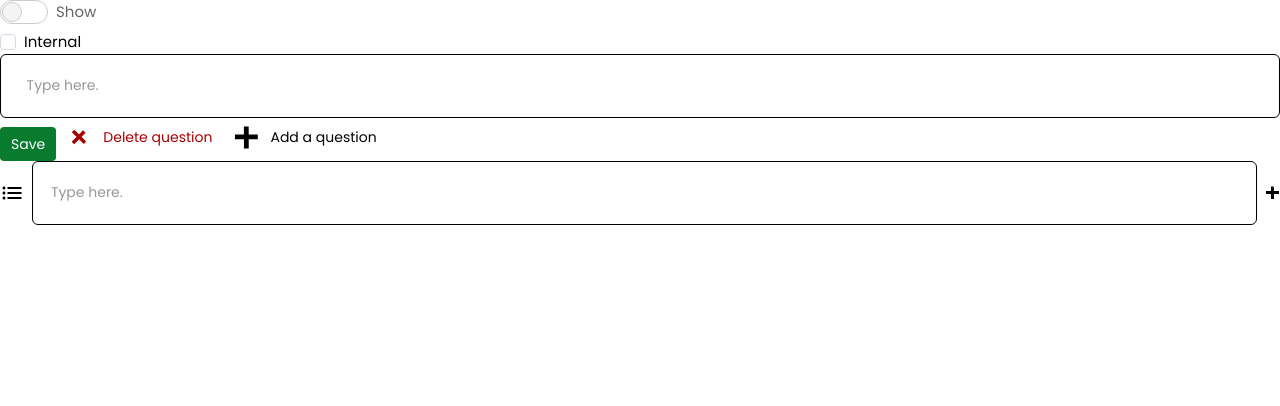
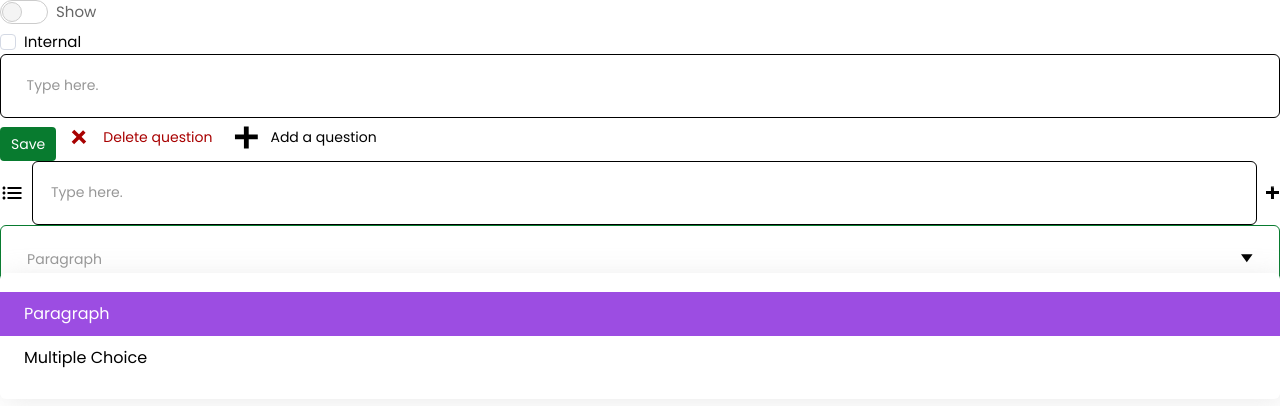
Before and after one commit to devchux/cc-task-1, a React (Vite) app: page / in a window 1280 px wide. Shown: the top 406 px of the page. Built offline with nearby package versions, Linux system fonts and the light colour scheme.

Commit message:
implement dropdown

```diff
--- a/src/App.tsx
+++ b/src/App.tsx
@@ -1,8 +1,9 @@
-import Button from "./components/buttons/button"
-import Switch from "./components/buttons/switch"
-import Checkbox from "./components/inputs/checkbox"
-import Choice from "./components/inputs/choice"
-import Input from "./components/inputs/input"
+import Button from "./components/buttons/button";
+import Switch from "./components/buttons/switch";
+import Checkbox from "./components/inputs/checkbox";
+import Choice from "./components/inputs/choice";
+import Dropdown from "./components/inputs/dropdown";
+import Input from "./components/inputs/input";
 
 function App() {
   return (
@@ -14,8 +15,15 @@ function App() {
       <Button variant="danger">Delete question</Button>
       <Button variant="text">Add a question</Button>
       <Choice placeholder="Type here." />
+      <Dropdown
+        value={{ title: "Paragraph", value: "Paragraph" }}
+        options={[
+          { title: "Paragraph", value: "Paragraph" },
+          { title: "Multiple Choice", value: "MultipleChoice" },
+        ]}
+      />
     </>
-  )
+  );
 }
 
-export default App
+export default App;
--- /dev/null
+++ b/src/components/inputs/dropdown.tsx
@@ -0,0 +1,78 @@
+import { FC, MutableRefObject, useEffect, useRef, useState } from "react";
+import { cn } from "../../util/lib";
+
+interface DropdownValue {
+  title: string;
+  value: string;
+}
+
+interface DropdownProps {
+  value: DropdownValue;
+  options: DropdownValue[];
+  onSelect?: (value: DropdownValue) => void;
+}
+
+const Dropdown: FC<DropdownProps> = ({ value, options, onSelect }) => {
+  const [isOpen, setIsOpen] = useState<boolean>(true);
+  const ref: MutableRefObject<null | HTMLDivElement> = useRef(null)
+
+
+  // eslint-disable-next-line @typescript-eslint/no-explicit-any
+  const handleClickOutside = (event: any) => {
+    if (ref.current && !ref.current.contains(event.target)) {
+        setIsOpen(false);
+    }
+  };
+
+  useEffect(() => {
+    document.addEventListener('click', handleClickOutside, true);
+    return () => {
+      document.removeEventListener('click', handleClickOutside, true);
+    };
+  }, []);
+
+  return (
+    <div ref={ref} className="relative">
+      <div
+        className={cn(
+          "flex items-center justify-between py-[1.44rem] px-[1.63rem] rounded-md border border-black cursor-pointer",
+          { "border-salem": isOpen }
+        )}
+        onClick={() => setIsOpen(!isOpen)}
+      >
+        <p className="text-dusty-gray text-sm">{value?.title}</p>
+        <svg
+          width="12"
+          height="9"
+          viewBox="0 0 12 9"
+          fill="none"
+          xmlns="http://www.w3.org/2000/svg"
+        >
+          <path
+            d="M0 0.172119L5.79652 0.160089L11.593 0.148059L5.80507 8.32024L0 0.172119Z"
+            fill="black"
+          />
+        </svg>
+      </div>
+      <div className={cn("bg-white rounded-md shadow-[3px_3px_27px_0px_rgba(190,190,190,0.30)] py-[1.19rem] absolute top-12 w-full left-0 invisible opacity-0 transition-opacity duration-300", { "visible opacity-100": isOpen })}>
+        {options.map((option) => (
+          <div
+            className={cn("px-6 h-11 flex items-center cursor-pointer", {
+              "bg-medium-purple text-white": option.value === value.value,
+              "hover:bg-gray-300": option.value !== value.value,
+            })}
+            key={option.title}
+            onClick={() => {
+              onSelect?.(option);
+              setIsOpen(false);
+            }}
+          >
+            {option.title}
+          </div>
+        ))}
+      </div>
+    </div>
+  );
+};
+
+export default Dropdown;
--- a/tailwind.config.js
+++ b/tailwind.config.js
@@ -15,6 +15,7 @@ export default {
         salem: "#087B2F",
         geyser: "#D4D9E4",
         "dusty-gray": "#979797",
+        "medium-purple": "#9C4DE2",
       },
     },
   },
```
Lines whose indentation alone changed are shown as unchanged.
